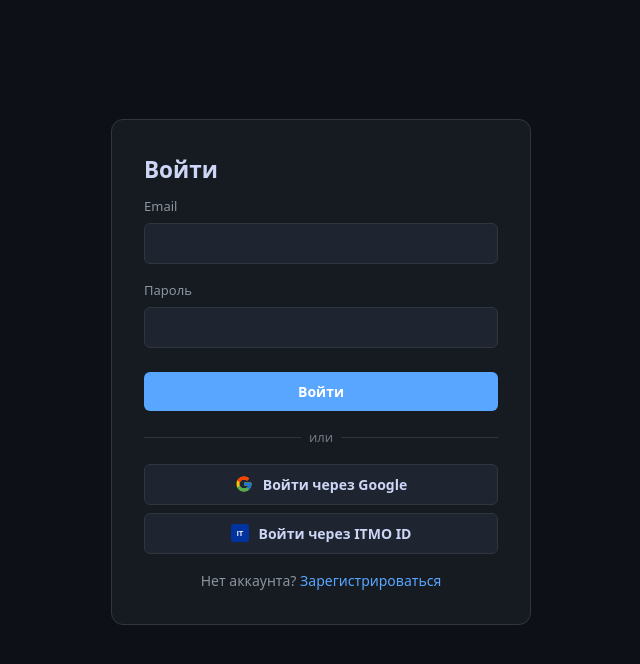
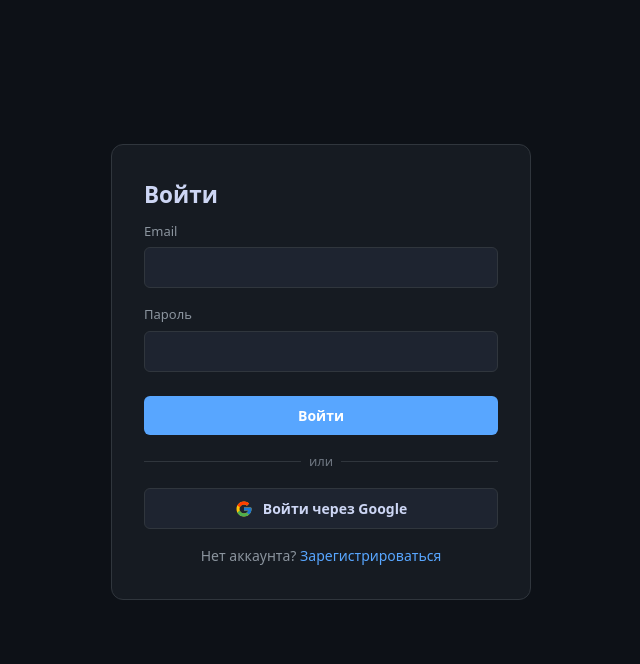
Before and after one commit to CrazyCapislav/gradus, a React (Vite) app in the folder frontend/: page /login in a window 1280 px wide. Shown: the top 664 px of the page, without its empty margins (319-959 px from the left). Built offline with nearby package versions, Linux system fonts and the light colour scheme; no server answers.

Commit message:
feat: hide ITMO ID button behind VITE_ITMO_ENABLED flag

```diff
--- a/frontend/src/pages/LoginPage.tsx
+++ b/frontend/src/pages/LoginPage.tsx
@@ -7,6 +7,7 @@ import { useLang } from "../store/langStore";
 const API_BASE = import.meta.env.VITE_API_URL?.replace('/api', '') ?? 'http://localhost:3000';
 const GOOGLE_AUTH_URL = `${API_BASE}/api/auth/google`;
 const ITMO_AUTH_URL = `${API_BASE}/api/auth/itmo`;
+const ITMO_ENABLED = import.meta.env.VITE_ITMO_ENABLED === 'true';
 
 function LoginPage() {
     const { setUser, setAccessToken } = useAuth();
@@ -75,6 +76,7 @@ function LoginPage() {
                     </button>
                 </a>
 
+                {ITMO_ENABLED && (
                     <a href={ITMO_AUTH_URL} style={{display: 'block', textDecoration: 'none', marginTop: '8px'}}>
                         <button className="btn btn-secondary" type="button" style={{width: '100%', display: 'flex', alignItems: 'center', justifyContent: 'center', gap: '10px'}}>
                             <svg width="18" height="18" viewBox="0 0 32 32" fill="none">
@@ -84,6 +86,7 @@ function LoginPage() {
                             {t.loginWithItmo}
                         </button>
                     </a>
+                )}
 
                 <p style={{textAlign: 'center', marginTop: '16px', fontSize: '14px', color: 'var(--text-secondary)'}}>
                     {t.noAccount} <Link to="/register">{t.registerHere}</Link>
```
Also changed, not shown: 2 other files (tests, documents, lock files or other folders). Lines whose indentation alone changed are shown as unchanged.
